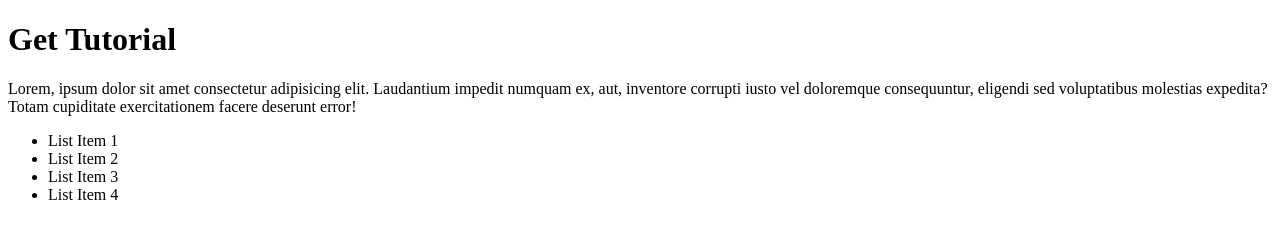
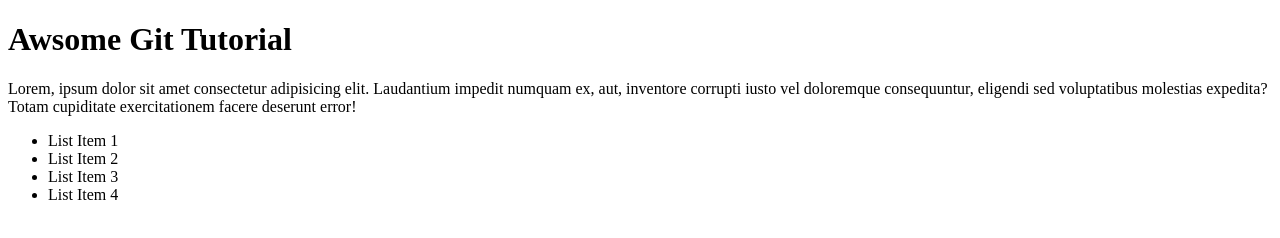
Before and after one commit to MartinTrygg/git-test, a plain HTML site: page index.html in a window 1280 px wide. Drawn offline with Linux system fonts and the light colour scheme.

Commit message:
edited h1

```diff
--- a/index.html
+++ b/index.html
@@ -7,7 +7,7 @@
     <title>Git Tutorial</title>
 </head>
 <body>
-    <h1>Get Tutorial</h1>
+    <h1>Awsome Git Tutorial</h1>
     <p>Lorem, ipsum dolor sit amet consectetur adipisicing elit. Laudantium impedit numquam ex,
         aut, inventore corrupti iusto vel doloremque consequuntur, eligendi sed voluptatibus molestias
         expedita? Totam cupiditate exercitationem facere deserunt error!</p>
```
